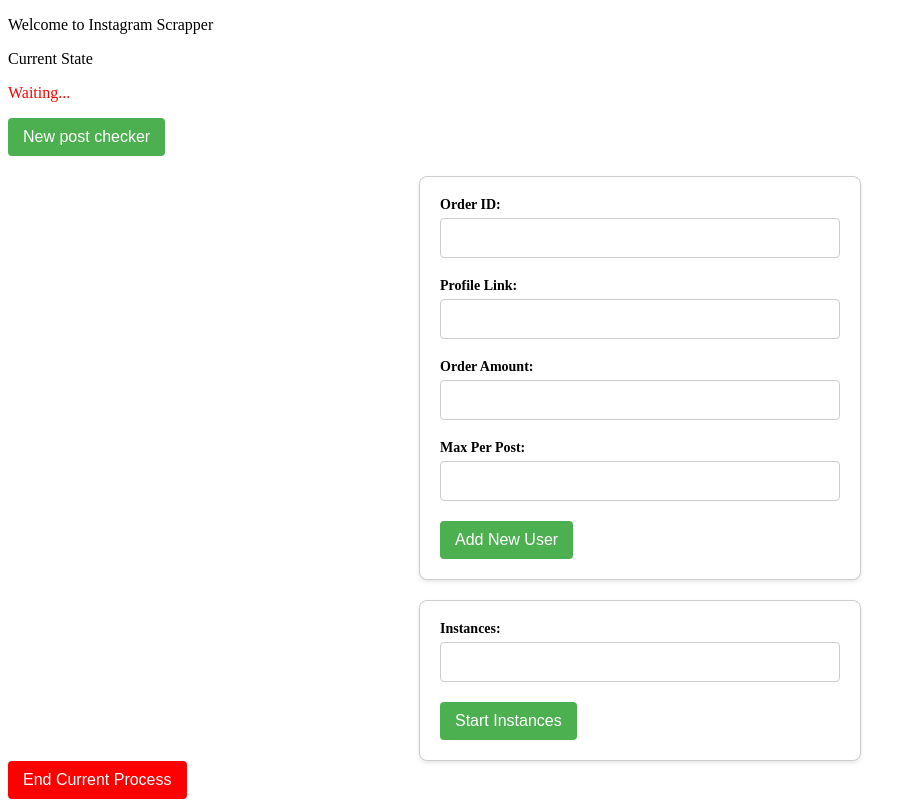
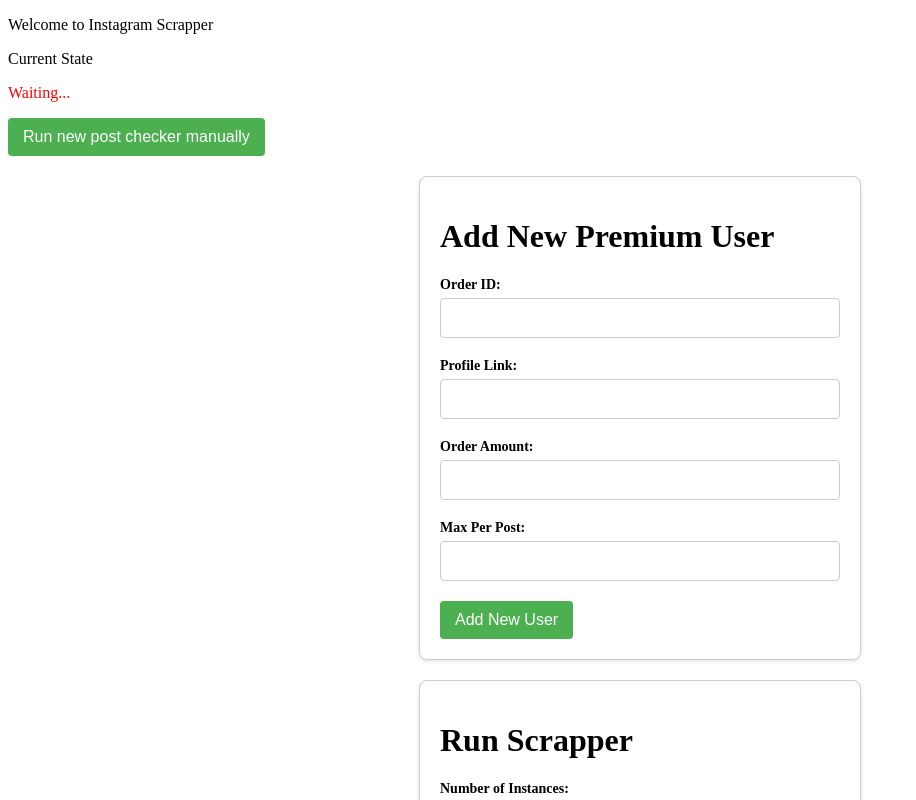
Before and after one commit to aukik/websocket-frontend, a SvelteKit app: page / in a window 1280 px wide. Shown: the top 800 px of the page, without its empty margins (0-916 px from the left). Built offline with nearby package versions, Linux system fonts and the light colour scheme; no server answers.

Commit message:
changes in text

```diff
--- a/src/routes/+page.svelte
+++ b/src/routes/+page.svelte
@@ -168,10 +168,11 @@
 
 
 <div class="w-full h-full flex flex-row justify-center my-8">
-    <button class="bg-blue-500 text-white border border-black p-2 rounded-lg my-4" on:click={startNewPostsChecker}>New post checker</button>
+    <button class="bg-blue-500 text-white border border-black p-2 rounded-lg my-4" on:click={startNewPostsChecker}>Run new post checker manually</button>
 </div>
 
 <div class="w-full h-full flex flex-col justify-center my-8 form-container">
+    <h1 class="text-2xl font-bold self-center my-2">Add New Premium User</h1>
     <label for="orderId">Order ID:</label>
     <input type="text" id="orderId" bind:value={orderId} class="form-group" />
 
@@ -189,12 +190,13 @@
 
 <!-- New form components -->
 <div class="w-full h-full flex flex-col justify-center my-8 new-form-container">
-    <label for="instances">Instances:</label>
+    <h1 class="text-2xl font-bold self-center my-2">Run Scrapper</h1>
+    <label for="instances">Number of Instances:</label>
     <input type="text" id="instances" bind:value={instances} class="form-group" />
 
     <button on:click={startInstances}>Start Instances</button>
 </div>
 <div class="w-full h-full flex flex-row justify-center my-8">
-    <button style="background-color: red;" class="bg-blue-500 text-white border border-black p-2 rounded-lg my-4" on:click={endCurrentProcess}>End Current Process</button>
+    <button style="background-color: red;" class="bg-blue-500 text-white border border-black p-2 rounded-lg my-4" on:click={endCurrentProcess}>End Scrapping</button>
 </div>
 </div>
```
